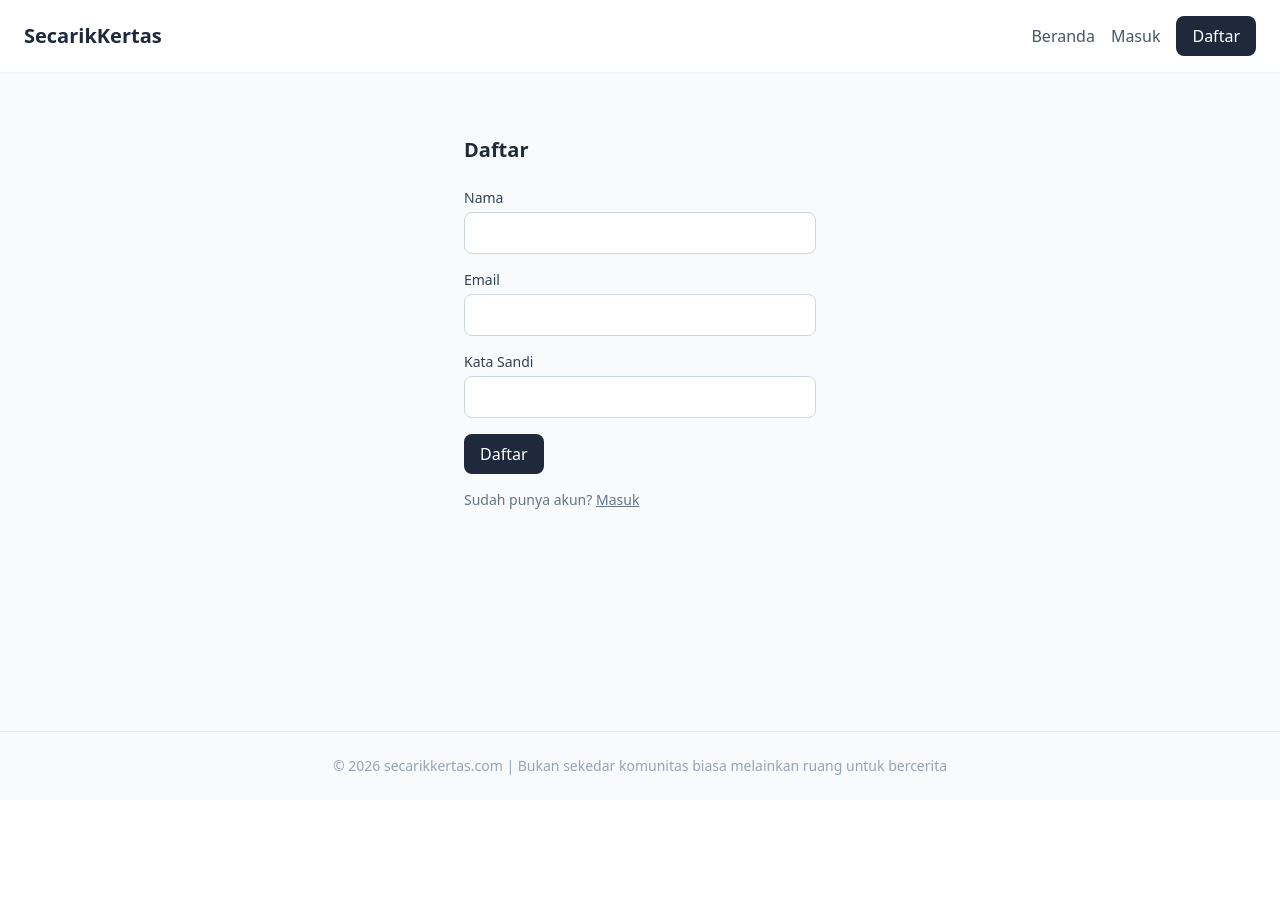
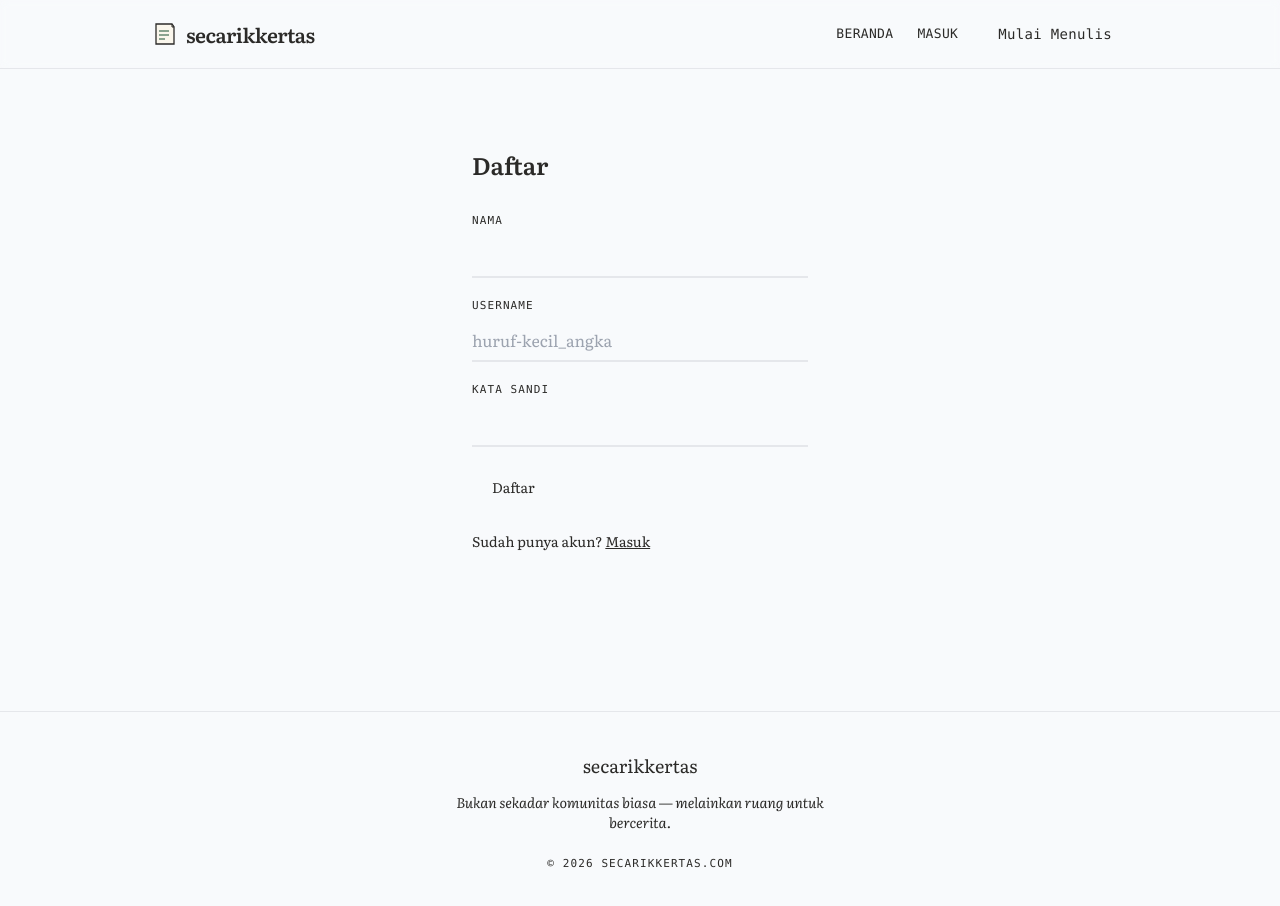
Before and after one commit to 404-DevNotFound/secarikkertas, a React (Vite) app: page /register in a window 1280 px wide. Shown: the top 906 px of the page. Before the commit the page ends 800 px from the top, so only its background shows below. Built offline with nearby package versions, Linux system fonts and the light colour scheme.

Commit message:
update frontend

```diff
--- a/src/components/common/Button.jsx
+++ b/src/components/common/Button.jsx
@@ -1,13 +1,13 @@
 export default function Button({ children, variant = 'primary', ...props }) {
   const styles = {
-    primary: 'bg-slate-800 text-white hover:bg-slate-700',
-    outline: 'border border-slate-300 text-slate-700 hover:bg-slate-50',
-    danger: 'bg-red-500 text-white hover:bg-red-600',
+    primary: 'bg-tinta text-kertas hover:bg-stempel-dark',
+    outline: 'border border-tinta text-tinta hover:bg-tinta hover:text-kertas',
+    danger: 'bg-stabilo text-kertas hover:opacity-90',
   }
 
   return (
     <button
-      className={`px-4 py-2 rounded-lg font-medium transition-colors ${styles[variant]}`}
+      className={`px-5 py-2.5 font-baca text-sm transition-colors ${styles[variant]}`}
       {...props}
     >
       {children}
--- a/src/components/common/InputField.jsx
+++ b/src/components/common/InputField.jsx
@@ -1,19 +1,18 @@
-// FR-02.2: form interaktif dengan validasi langsung
 export default function InputField({ label, error, ...props }) {
   return (
-    <div className="mb-4">
+    <div className="mb-5">
       {label && (
-        <label className="block text-sm font-medium text-slate-700 mb-1">
+        <label className="block font-mono text-[11px] uppercase tracking-widest text-tinta-faint mb-1.5">
           {label}
         </label>
       )}
       <input
-        className={`w-full px-3 py-2 border rounded-lg outline-none focus:ring-2 ${
-          error ? 'border-red-400 focus:ring-red-200' : 'border-slate-300 focus:ring-slate-200'
+        className={`w-full px-0 py-2 bg-transparent border-0 border-b-2 outline-none font-baca text-tinta placeholder:text-tinta-faint/60 focus:border-stempel transition-colors ${
+          error ? 'border-stabilo' : 'border-kertas-line'
         }`}
         {...props}
       />
-      {error && <p className="text-sm text-red-500 mt-1">{error}</p>}
+      {error && <p className="font-mono text-xs text-stabilo mt-1.5">{error}</p>}
     </div>
   )
 }
--- a/src/components/layout/Footer.jsx
+++ b/src/components/layout/Footer.jsx
@@ -1,7 +1,15 @@
 export default function Footer() {
   return (
-    <footer className="mt-12 py-6 text-center text-sm text-slate-400 border-t">
-      © {new Date().getFullYear()} secarikkertas.com | Bukan sekedar komunitas biasa melainkan ruang untuk bercerita
+    <footer className="mt-20 border-t border-kertas-line">
+      <div className="max-w-5xl mx-auto px-6 py-10 flex flex-col items-center gap-3 text-center">
+        <p className="font-judul text-lg text-tinta">secarikkertas</p>
+        <p className="font-baca text-sm text-tinta-soft italic max-w-sm">
+          Bukan sekadar komunitas biasa — melainkan ruang untuk bercerita.
+        </p>
+        <p className="font-mono text-[11px] uppercase tracking-widest text-tinta-faint mt-3">
+          © {new Date().getFullYear()} secarikkertas.com
+        </p>
+      </div>
     </footer>
   )
 }
--- a/src/components/layout/Navbar.jsx
+++ b/src/components/layout/Navbar.jsx
@@ -5,34 +5,46 @@
   const { user, logout } = useAuth()
 
   return (
-    <nav className="flex items-center justify-between px-6 py-4 bg-white shadow-sm">
-      <Link to="/" className="text-xl font-bold text-slate-800">
-        SecarikKertas
+    <nav className="border-b border-kertas-line bg-kertas/80 backdrop-blur-sm sticky top-0 z-10">
+      <div className="max-w-5xl mx-auto px-6 py-4 flex items-center justify-between">
+        <Link to="/" className="flex items-center gap-2 group">
+          {/* Signature mark: pena + secarik kertas, bukan logo generik */}
+          <svg width="26" height="26" viewBox="0 0 26 26" className="shrink-0">
+            <path d="M4 3 L20 3 L22 6 L22 23 L4 23 Z" fill="#FAF6EC" stroke="#2B2A28" strokeWidth="1.3" />
+            <path d="M20 3 L20 6 L22 6 Z" fill="#DDD5C0" stroke="#2B2A28" strokeWidth="1" />
+            <line x1="7" y1="10" x2="17" y2="10" stroke="#3F6C51" strokeWidth="1.2" />
+            <line x1="7" y1="14" x2="17" y2="14" stroke="#3F6C51" strokeWidth="1.2" />
+            <line x1="7" y1="18" x2="13" y2="18" stroke="#3F6C51" strokeWidth="1.2" />
+          </svg>
+          <span className="font-judul text-xl font-semibold tracking-tight text-tinta">
+            secarikkertas
+          </span>
         </Link>
 
-      <div className="flex items-center gap-4">
-        <Link to="/" className="text-slate-600 hover:text-slate-900">Beranda</Link>
+        <div className="flex items-center gap-6 font-mono text-[13px] uppercase tracking-wide">
+          <Link to="/" className="text-tinta-soft hover:text-stempel transition-colors">Beranda</Link>
 
           {user ? (
             <>
-            <Link to="/dashboard" className="text-slate-600 hover:text-slate-900">Dashboard</Link>
-            <Link to="/profile" className="text-slate-600 hover:text-slate-900">Profil</Link>
-            <button onClick={logout} className="text-red-500 hover:text-red-700">
+              <Link to="/dashboard" className="text-tinta-soft hover:text-stempel transition-colors">Dasbor</Link>
+              <Link to="/profile" className="text-tinta-soft hover:text-stempel transition-colors">Profil</Link>
+              <button onClick={logout} className="text-tinta-soft hover:text-stabilo transition-colors">
                 Keluar
               </button>
             </>
           ) : (
             <>
-            <Link to="/login" className="text-slate-600 hover:text-slate-900">Masuk</Link>
+              <Link to="/login" className="text-tinta-soft hover:text-stempel transition-colors">Masuk</Link>
               <Link
                 to="/register"
-              className="px-4 py-2 bg-slate-800 text-white rounded-lg hover:bg-slate-700"
+                className="px-4 py-2 bg-tinta text-kertas rounded-none hover:bg-stempel-dark transition-colors normal-case font-baca text-sm not-italic"
               >
-              Daftar
+                Mulai Menulis
               </Link>
             </>
           )}
         </div>
+      </div>
     </nav>
   )
 }
--- a/src/index.css
+++ b/src/index.css
@@ -1,7 +1,28 @@
+@import url('https://fonts.googleapis.com/css2?family=Fraunces:opsz,wght@9..144,400;9..144,500;9..144,600;9..144,700&family=Literata:ital,wght@0,400;0,500;0,600;1,400&family=IBM+Plex+Mono:wght@400;500&display=swap');
+
 @tailwind base;
 @tailwind components;
 @tailwind utilities;
 
 body {
-  font-family: system-ui, -apple-system, sans-serif;
+  font-family: 'Literata', Georgia, serif;
+  background-color: #FAF6EC;
+  color: #2B2A28;
+  /* Tekstur kertas halus — noise sangat tipis, bukan gradient generik */
+  background-image:
+    radial-gradient(circle at 1px 1px, rgba(43,42,40,0.035) 1px, transparent 0);
+  background-size: 22px 22px;
 }
+
+/* Garis bawah bergaya coretan tangan untuk elemen ditandai penting */
+.coret-bawah {
+  background-image: linear-gradient(#D98E3F, #D98E3F);
+  background-repeat: no-repeat;
+  background-size: 100% 6px;
+  background-position: 0 88%;
+}
+
+::selection {
+  background-color: #FBEBD6;
+  color: #2B2A28;
+}
--- a/src/pages/LoginPage.jsx
+++ b/src/pages/LoginPage.jsx
@@ -7,7 +7,7 @@
 export default function LoginPage() {
   const { login } = useAuth()
   const navigate = useNavigate()
-  const [email, setEmail] = useState('')
+  const [username, setUsername] = useState('')
   const [password, setPassword] = useState('')
   const [error, setError] = useState('')
 
@@ -15,23 +15,23 @@
     e.preventDefault()
     setError('')
     try {
-      await login(email, password)
+      await login(username, password)
       navigate('/dashboard')
     } catch (err) {
-      setError('Email atau kata sandi salah')
+      setError('Username atau kata sandi salah')
     }
   }
 
   return (
-    <div className="max-w-sm mx-auto px-4 py-16">
-      <h1 className="text-xl font-bold text-slate-800 mb-6">Masuk</h1>
+    <div className="max-w-sm mx-auto px-6 py-20">
+      <h1 className="font-judul text-2xl font-semibold text-tinta mb-8">Masuk</h1>
       <form onSubmit={handleSubmit}>
-        <InputField label="Email" type="email" value={email} onChange={(e) => setEmail(e.target.value)} />
+        <InputField label="Username" value={username} onChange={(e) => setUsername(e.target.value)} />
         <InputField label="Kata Sandi" type="password" value={password} onChange={(e) => setPassword(e.target.value)} error={error} />
         <Button type="submit">Masuk</Button>
       </form>
-      <p className="text-sm text-slate-500 mt-4">
-        Belum punya akun? <Link to="/register" className="underline">Daftar</Link>
+      <p className="font-baca text-sm text-tinta-soft mt-6">
+        Belum punya akun? <Link to="/register" className="text-stempel-dark underline">Daftar</Link>
       </p>
     </div>
   )
--- a/src/pages/RegisterPage.jsx
+++ b/src/pages/RegisterPage.jsx
@@ -8,36 +8,47 @@
   const { register } = useAuth()
   const navigate = useNavigate()
   const [nama, setNama] = useState('')
-  const [email, setEmail] = useState('')
+  const [username, setUsername] = useState('')
   const [password, setPassword] = useState('')
   const [error, setError] = useState('')
 
   async function handleSubmit(e) {
     e.preventDefault()
     setError('')
+
+    if (!/^[a-z0-9_]{3,20}$/.test(username)) {
+      setError('Username 3-20 karakter: huruf kecil, angka, underscore')
+      return
+    }
     if (password.length < 6) {
       setError('Kata sandi minimal 6 karakter')
       return
     }
+
     try {
-      await register(nama, email, password)
+      await register(nama, username, password)
       navigate('/dashboard')
     } catch (err) {
-      setError('Gagal mendaftar, email mungkin sudah dipakai')
+      setError('Gagal mendaftar, username mungkin sudah dipakai')
     }
   }
 
   return (
-    <div className="max-w-sm mx-auto px-4 py-16">
-      <h1 className="text-xl font-bold text-slate-800 mb-6">Daftar</h1>
+    <div className="max-w-sm mx-auto px-6 py-20">
+      <h1 className="font-judul text-2xl font-semibold text-tinta mb-8">Daftar</h1>
       <form onSubmit={handleSubmit}>
         <InputField label="Nama" value={nama} onChange={(e) => setNama(e.target.value)} />
-        <InputField label="Email" type="email" value={email} onChange={(e) => setEmail(e.target.value)} />
+        <InputField
+          label="Username"
+          value={username}
+          onChange={(e) => setUsername(e.target.value.toLowerCase())}
+          placeholder="huruf-kecil_angka"
+        />
         <InputField label="Kata Sandi" type="password" value={password} onChange={(e) => setPassword(e.target.value)} error={error} />
         <Button type="submit">Daftar</Button>
       </form>
-      <p className="text-sm text-slate-500 mt-4">
-        Sudah punya akun? <Link to="/login" className="underline">Masuk</Link>
+      <p className="font-baca text-sm text-tinta-soft mt-6">
+        Sudah punya akun? <Link to="/login" className="text-stempel-dark underline">Masuk</Link>
       </p>
     </div>
   )
--- /dev/null
+++ b/src/tailwind.config.js
@@ -0,0 +1,35 @@
+/** @type {import('tailwindcss').Config} */
+export default {
+  content: ['./index.html', './src/**/*.{js,jsx}'],
+  theme: {
+    extend: {
+      colors: {
+        kertas: {
+          DEFAULT: '#FAF6EC',
+          soft: '#F2ECDE',
+          line: '#DDD5C0',
+        },
+        tinta: {
+          DEFAULT: '#2B2A28',
+          soft: '#5C574E',
+          faint: '#8A8477',
+        },
+        stempel: {
+          DEFAULT: '#3F6C51',
+          dark: '#2E5039',
+          light: '#EAF0EA',
+        },
+        stabilo: {
+          DEFAULT: '#D98E3F',
+          light: '#FBEBD6',
+        },
+      },
+      fontFamily: {
+        judul: ['Fraunces', 'Georgia', 'serif'],
+        baca: ['Literata', 'Georgia', 'serif'],
+        mono: ['"IBM Plex Mono"', 'monospace'],
+      },
+    },
+  },
+  plugins: [],
+}
```
Also changed, not shown: src/components/common/CardPost.jsx (+28 -13 lines), src/components/layout/Sidebar.jsx (+15 -7 lines), src/context/AuthContext.jsx (+4 -7 lines), src/pages/HomePage.jsx (+16 -10 lines). Lines whose indentation alone changed are shown as unchanged.
